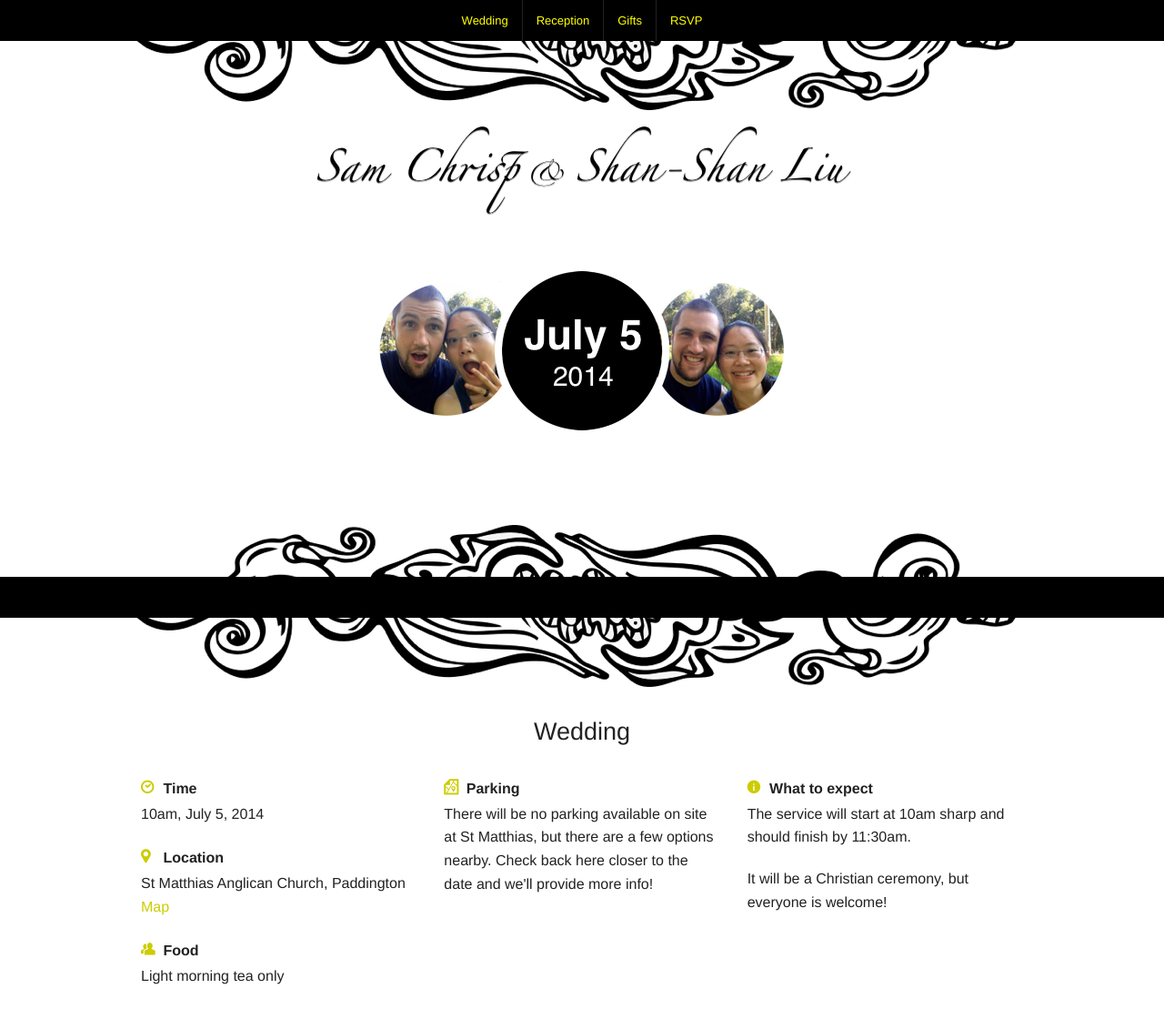
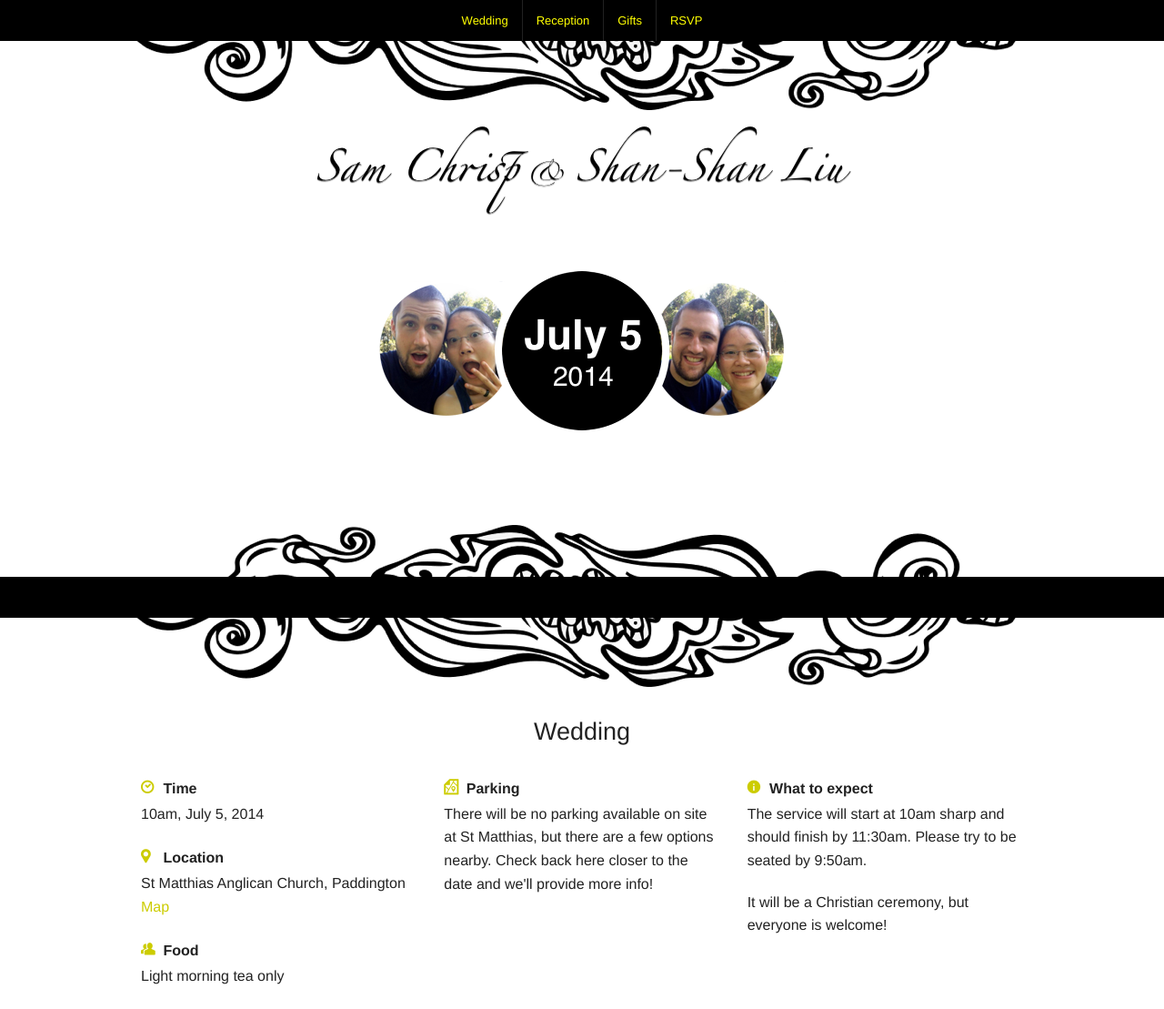
Before and after one commit to samandshany/samandshany.github.io, a website: page index.html in a window 1280 px wide. Shown: the top 1109 px of the page at 91% size. Drawn offline with Linux system fonts and the light colour scheme.

Commit message:
Service time...

```diff
--- a/index.html
+++ b/index.html
@@ -80,7 +80,7 @@
 			<div class="small-12 medium-6 large-4 columns">
 				<p>
 					<strong><i class="fi-info"></i> What to expect</strong><br />
-					The service will start at 10am sharp and should finish by 11:30am.
+					The service will start at 10am sharp and should finish by 11:30am. Please try to be seated by 9:50am.
 				</p>
 				<p>
 					It will be a Christian ceremony, but everyone is welcome!
```
